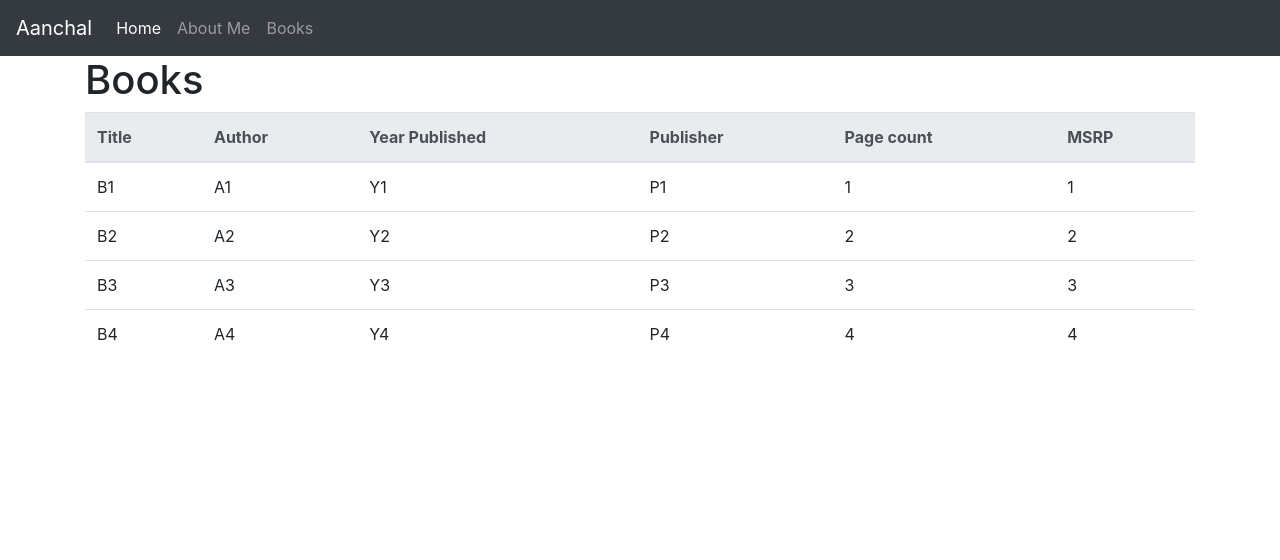
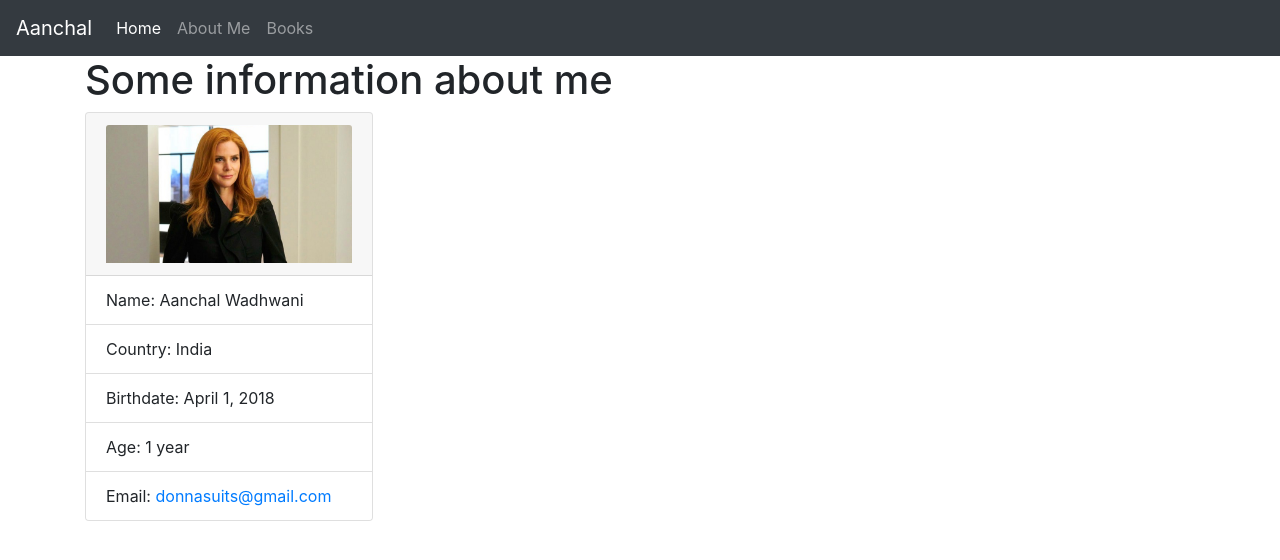
Before and after one commit to iu-msis/basic-html-AanchalWadhwani, a plain HTML site: page public/AboutMe.html in a window 1280 px wide. Drawn offline with nearby package versions, Linux system fonts and the light colour scheme; files whose address does not match are found by name.

Commit message:
Created basic AboutMe, removed previously uploaded Books.html
1. Created a basic structure for AboutMe with name, profile picture, email ID (clickable mailto link)
2. Removed books.html which was previously uploaded erroneously

```diff
--- a/public/Books.html
+++ b/public/AboutMe.html
@@ -1,7 +1,7 @@
 <!doctype html>
 <html>
 <head>
-  <title>Books</title>
+  <title>AboutMe</title>
   <link rel="stylesheet" href="C:\Users\AANCHAL\Documents\GitHub\basic-html-AanchalWadhwani\css\style.css">
   <link rel="stylesheet" href="https://stackpath.bootstrapcdn.com/bootstrap/4.3.1/css/bootstrap.min.css" integrity="sha384-ggOyR0iXCbMQv3Xipma34MD+dH/1fQ784/j6cY/iJTQUOhcWr7x9JvoRxT2MZw1T" crossorigin="anonymous">
 </head>
@@ -27,55 +27,20 @@
   </nav>
   <div class="container">
   <header>
-    <h1>Books</h1>
+    <h1>Some information about me</h1>
   </header>
-  <table class="table">
-  <thead class="thead-light">
-    <tr>
-      <th scope="col">Title</th>
-      <th scope="col">Author</th>
-      <th scope="col">Year Published</th>
-      <th scope="col">Publisher</th>
-      <th scope="col">Page count</th>
-      <th scope="col">MSRP</th>
-    </tr>
-  </thead>
-  <tbody>
-    <tr>
-      <td >B1</td>
-      <td>A1</td>
-      <td>Y1</td>
-      <td>P1</td>
-      <td>1</td>
-      <td>1</td>
-    </tr>
-    <tr>
-      <td >B2</td>
-      <td>A2</td>
-      <td>Y2</td>
-      <td>P2</td>
-      <td>2</td>
-      <td>2</td>
-    </tr>
-    <tr>
-      <td >B3</td>
-      <td>A3</td>
-      <td>Y3</td>
-      <td>P3</td>
-      <td>3</td>
-      <td>3</td>
-    </tr>
-    <tr>
-      <td >B4</td>
-      <td>A4</td>
-      <td>Y4</td>
-      <td>P4</td>
-      <td>4</td>
-      <td>4</td>
-    </tr>
-  </tbody>
-</table>
+  <div class="card"  style="width: 18rem;">
+  <div class="card-header">
+    <img src="C:\Users\AANCHAL\Documents\GitHub\basic-html-AanchalWadhwani\img\ProfilePicture.jpg" class="card-img-top" alt="...">
+  </div>
+  <ul class="list-group list-group-flush">
+    <li class="list-group-item">Name: Aanchal Wadhwani</li>
+    <li class="list-group-item">Country: India</li>
+    <li class="list-group-item">Birthdate: April 1, 2018</li>
+    <li class="list-group-item">Age: 1 year</li>
+    <li class="list-group-item">Email: <a href="mailto:donnasuits@gmail.com">donnasuits@gmail.com</a></li>
+  </ul>
 </div>
-
+</div>
 </body>
 </html>
```
